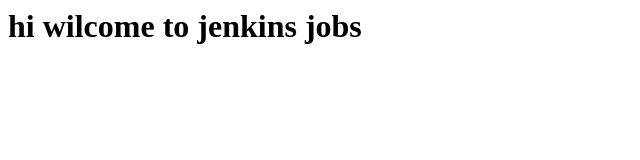
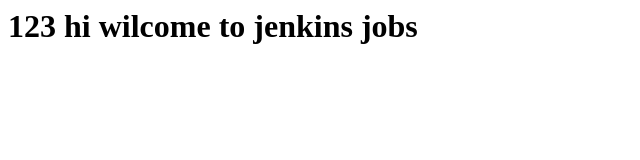
Before and after one commit to dasarijoy/webserver-test, a plain HTML site: page index.html in a window 1280 px wide. Shown: the whole page, without its empty margins (0-640 px from the left). Drawn offline with Linux system fonts and the light colour scheme.

Commit message:
Update index.html

```diff
--- a/index.html
+++ b/index.html
@@ -1 +1 @@
-<h1>hi wilcome to jenkins jobs</h1>
+<h1>123 hi wilcome to jenkins jobs</h1>
```
